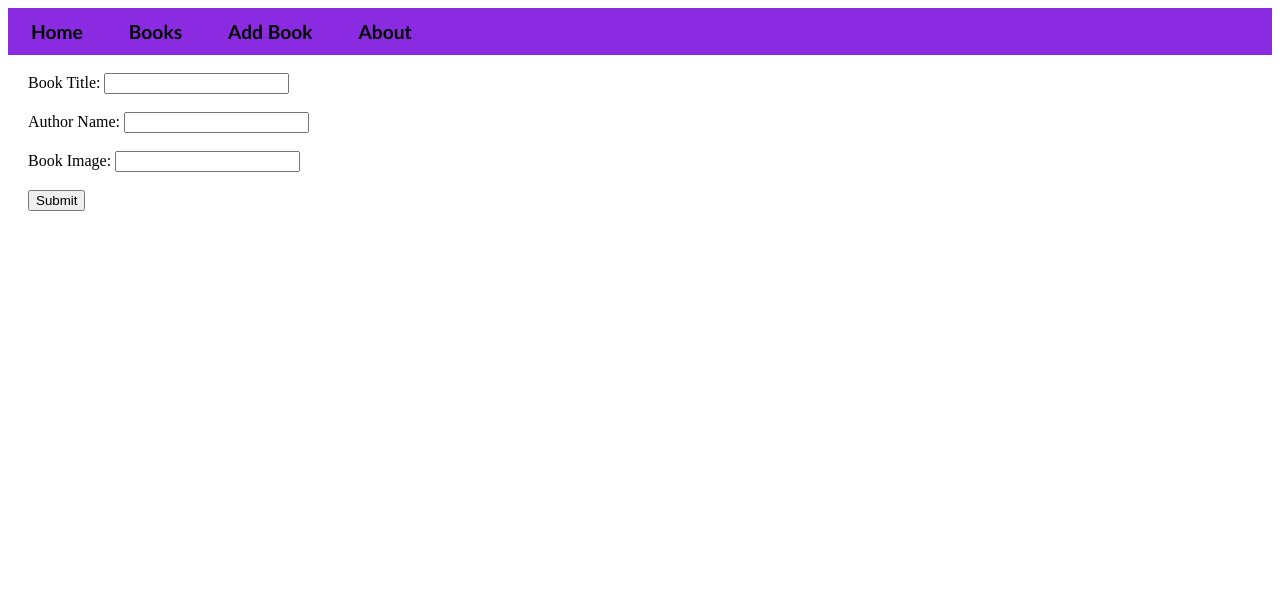
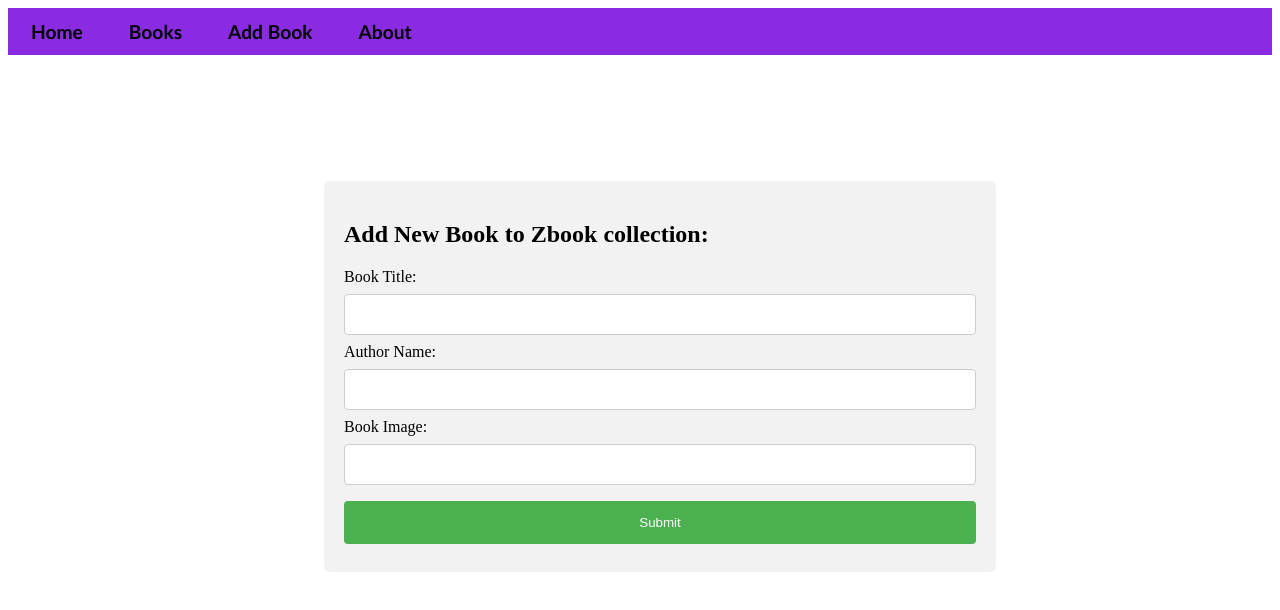
Before and after one commit to Zainab-Omar/books-frontend, a React (Create React App) app: page /add/book in a window 1280 px wide. Shown: the top 610 px of the page. Built offline with nearby package versions, Linux system fonts and the light colour scheme.

Commit message:
add styling to BookInput and CommentInput components

```diff
--- a/package.json
+++ b/package.json
@@ -6,7 +6,9 @@
     "@testing-library/jest-dom": "^5.11.10",
     "@testing-library/react": "^11.2.6",
     "@testing-library/user-event": "^12.8.3",
+    "bootstrap": "^4.6.0",
     "react": "^17.0.2",
+    "react-bootstrap": "^1.5.2",
     "react-dom": "^17.0.2",
     "react-redux": "^7.2.3",
     "react-router-dom": "^5.2.0",
--- a/src/App.css
+++ b/src/App.css
@@ -66,11 +66,80 @@
   width: 400px;
 }
 
-.add-book{
-  margin-left: 20px;
-  width: 400px;
+
+
+.comment-form{
+  border-radius: 5px;
+  background-color: #f2f2f2;
+  padding: 20px;
+  /* margin-left: 5%; */
+  /* margin-right:25%; */
+  /* margin-top: 10%; */
+  width: 50%;
+}
+.comment-form input[type=text], select {
+  width: 100%;
+  padding: 12px 12px;
+  margin: 8px 0;
+  display: inline-block;
+  border: 1px solid #ccc;
+  border-radius: 4px;
+  box-sizing: border-box;
+
 }
 
+.comment-form input[type=submit] {
+  width: 100%;
+  background-color: #4CAF50;
+  color: white;
+  padding: 14px 20px;
+  margin: 8px 0;
+  border: none;
+  border-radius: 4px;
+  cursor: pointer;
+}
+
+.add-book input[type=submit]:hover {
+  background-color: #45a049;
+}
+
+
+/*  */
+
+.add-book{
+  border-radius: 5px;
+  background-color: #f2f2f2;
+  padding: 20px;
+  margin-left: 25%;
+  margin-right:25%;
+  margin-top: 10%;
+  width: 50%;
+}
+.add-book input[type=text], select {
+  width: 100%;
+  padding: 12px 12px;
+  margin: 8px 0;
+  display: inline-block;
+  border: 1px solid #ccc;
+  border-radius: 4px;
+  box-sizing: border-box;
+
+}
+
+.add-book input[type=submit] {
+  width: 100%;
+  background-color: #4CAF50;
+  color: white;
+  padding: 14px 20px;
+  margin: 8px 0;
+  border: none;
+  border-radius: 4px;
+  cursor: pointer;
+}
+
+.add-book input[type=submit]:hover {
+  background-color: #45a049;
+}
 
 /*
 .book-name{
--- a/src/components/CommentInput.js
+++ b/src/components/CommentInput.js
@@ -27,14 +27,14 @@ class CommentInput extends React.Component {
     render(){
         // console.log(this.props)
         return(
-            <div>
+            <div className="comment-form">
                 <h3>Add Comment</h3>
                 <form onSubmit={this.handleSubmit}>
                     <label>Comment: </label>
-                    <input type="text" name="text" value={this.state.text} onChange={this.handleChange} /><br /><br />
+                    <input type="text" name="text" value={this.state.text} onChange={this.handleChange} />
 
                     <label>Name: </label>
-                    <input type="text" name="commenter" value={this.state.commenter} onChange={this.handleChange} /><br /><br />
+                    <input type="text" name="commenter" value={this.state.commenter} onChange={this.handleChange} />
 
                     <input type="submit" />
                 </form>
--- a/src/components/bookInput.js
+++ b/src/components/bookInput.js
@@ -1,8 +1,6 @@
 import React from 'react'
 import { connect } from 'react-redux'
 import { addBook } from '../actions/addBook'
-
-
 
 class BookInput extends React.Component {
 
@@ -34,19 +32,19 @@ class BookInput extends React.Component {
         console.log(this.props)
         return(
             <div className="add-book">
-                <br />
+            <h2>Add New Book to Zbook collection: </h2>
                 <form onSubmit={this.handleSubmit}>
                     <label>Book Title: </label>
                     <input type="text" name="title" value={this.state.title} onChange={this.handleChange}/>
-                    <br /><br />
+
 
                     <label>Author Name: </label>
                     <input type="text" name="author" value={this.state.author} onChange={this.handleChange}/>
-                    <br /><br />
+
 
                     <label>Book Image: </label>
                     <input type="text" name="img_url" value={this.state.img_url} onChange={this.handleChange}/>
-                    <br /><br />
+
 
                     <input type="submit" />
 
```
Also changed, not shown: 1 other file (tests, documents, lock files or other folders).
